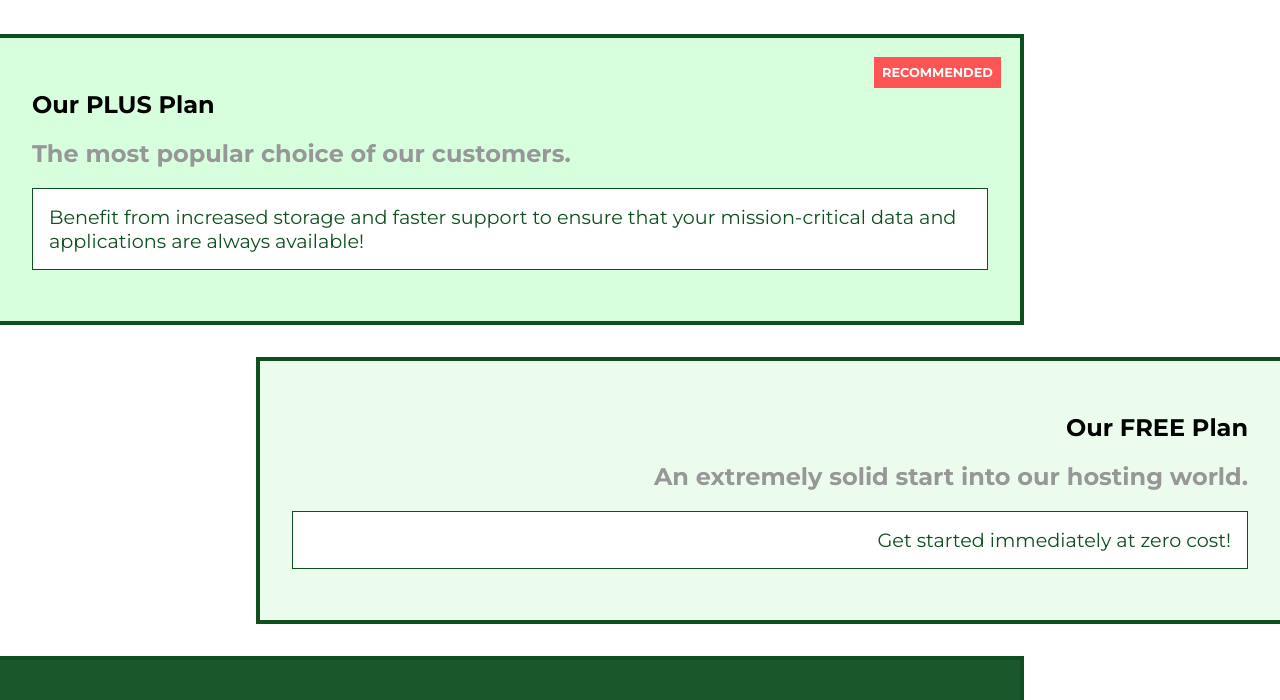
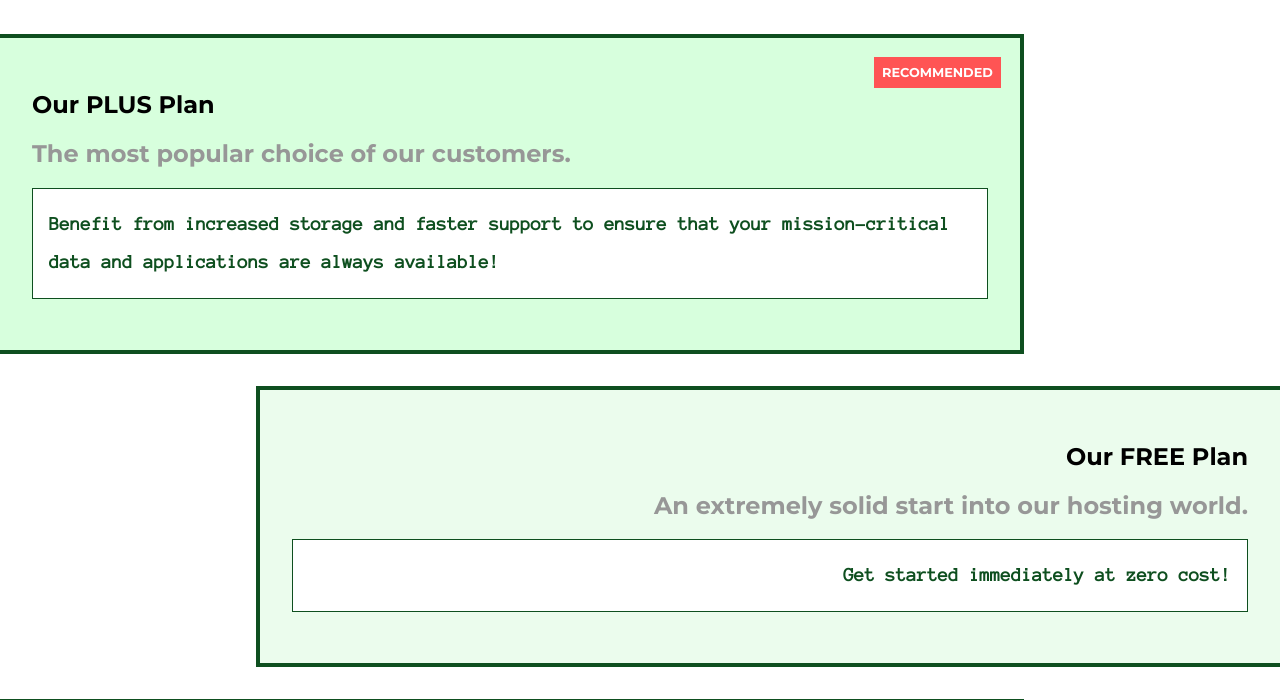
Before and after one commit to andrewhoncharenko/cssstyle, a plain HTML site: page packages/index.html in a window 1280 px wide. Shown: the part 70-770 px from the top of the page. Drawn offline with Linux system fonts and the light colour scheme.

Commit message:
font changes

```diff
--- a/packages/index.html
+++ b/packages/index.html
@@ -7,7 +7,6 @@
     <meta name="viewport" content="width=device-width, initial-scale=1.0">
     <title>uHost</title>
     <link rel="shortcut icon" href="../favicon.png">
-    <link href="https://fonts.googleapis.com/css?family=Montserrat:400,700" rel="stylesheet">
     <link rel="stylesheet" href="../shared.css">
     <link rel="stylesheet" href="packages.css">
     <script src="../modal.js" type="text/javascript"></script>
--- a/packages/packages.css
+++ b/packages/packages.css
@@ -1,3 +1,24 @@
+@font-face {
+    font-family: "AnonimousPro";
+    src: url("AnonymousPro-Regular.ttf") format("truetype");
+}
+@font-face {
+    font-family: "AnonymousPro";
+    src: url("AnonymousPro-Bold.ttf") format("truetype");
+    font-weight: 700;
+}
+@font-face {
+    font-family: "AnonymousPro";
+    src: url("AnonymousPro-Italic.ttf") format("truetype");
+    font-style: italic;
+}
+@font-face {
+    font-family: "AnonymousPro";
+    src: url("AnonymousPro-BoldItalic.ttf") format("truetype");
+    font-style: italic;
+    font-weight: 700;
+}
+
 main {
     padding-top: 2rem;
 }
@@ -23,7 +44,6 @@ main {
 .package:active {
     box-shadow: 2px 2px 4px rgba(0,0,0,0.5);
     border-color: #ff5454;
-    /* border-color: #ff5454 !important; */
 }
 
 .package a {
@@ -51,9 +71,9 @@ main {
 .package__info {
     padding: 1rem;
     border: 1px solid #0e4f1f;
-    font-size: 1.2rem;
     color: #0e4f1f;
     background: white;
+    font: 700 1.2rem/2 "AnonimousPro", sans-serif;
 }
 
 .clearfix {
--- a/shared.css
+++ b/shared.css
@@ -1,3 +1,7 @@
+@import url("https://fonts.googleapis.com/css?family=Anton|Montserrat:400,700");
+@import url("https://fonts.googleapis.com/css?family=Anton");
+@import url("https://fonts.googleapis.com/css?family=Roboto:100,400,900");
+
 * {
   box-sizing: border-box;
 }
```
Also changed, not shown: customers/customers.css (+2 -7 lines), customers/index.html (+2 -2 lines), index.html (+0 -2 lines), start-hosting/index.html (+0 -1 lines), packages/AnonymousPro-Bold.ttf (added), packages/AnonymousPro-BoldItalic.ttf (added), packages/AnonymousPro-Italic.ttf (added), packages/AnonymousPro-Regular.ttf (added).
